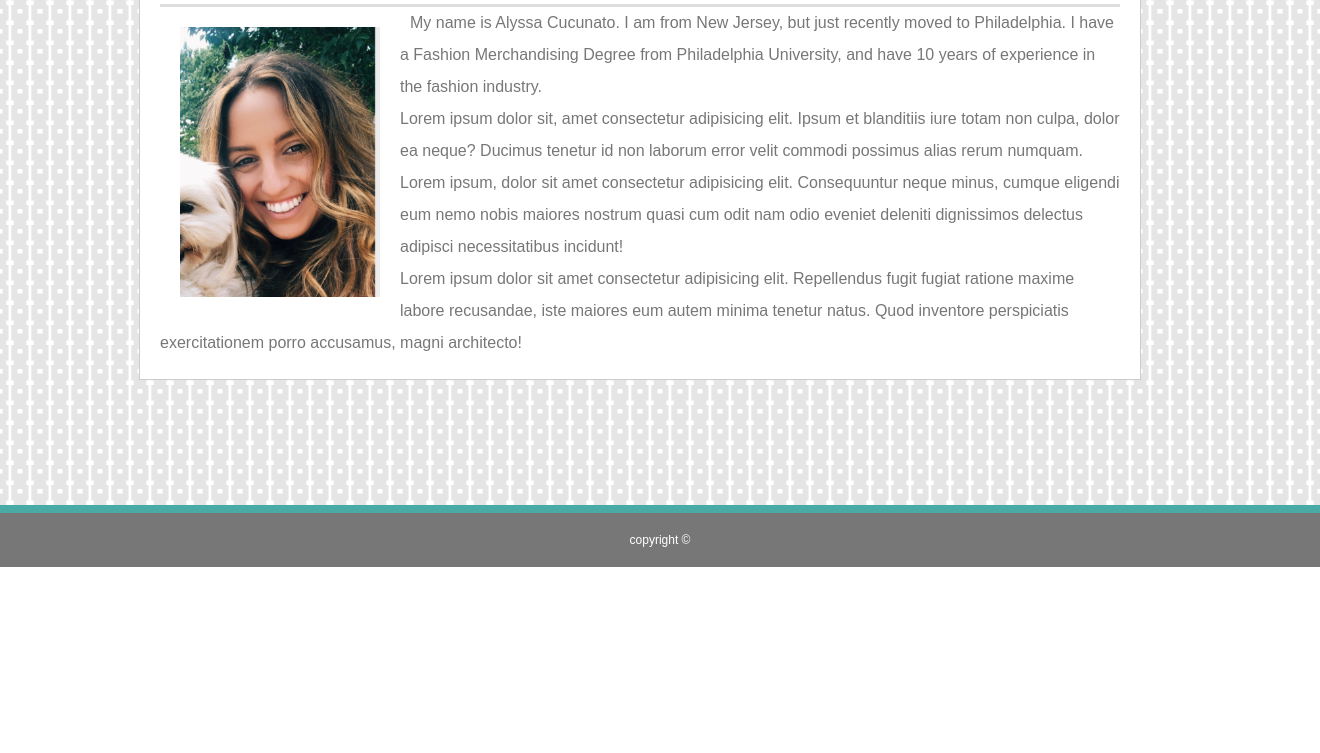
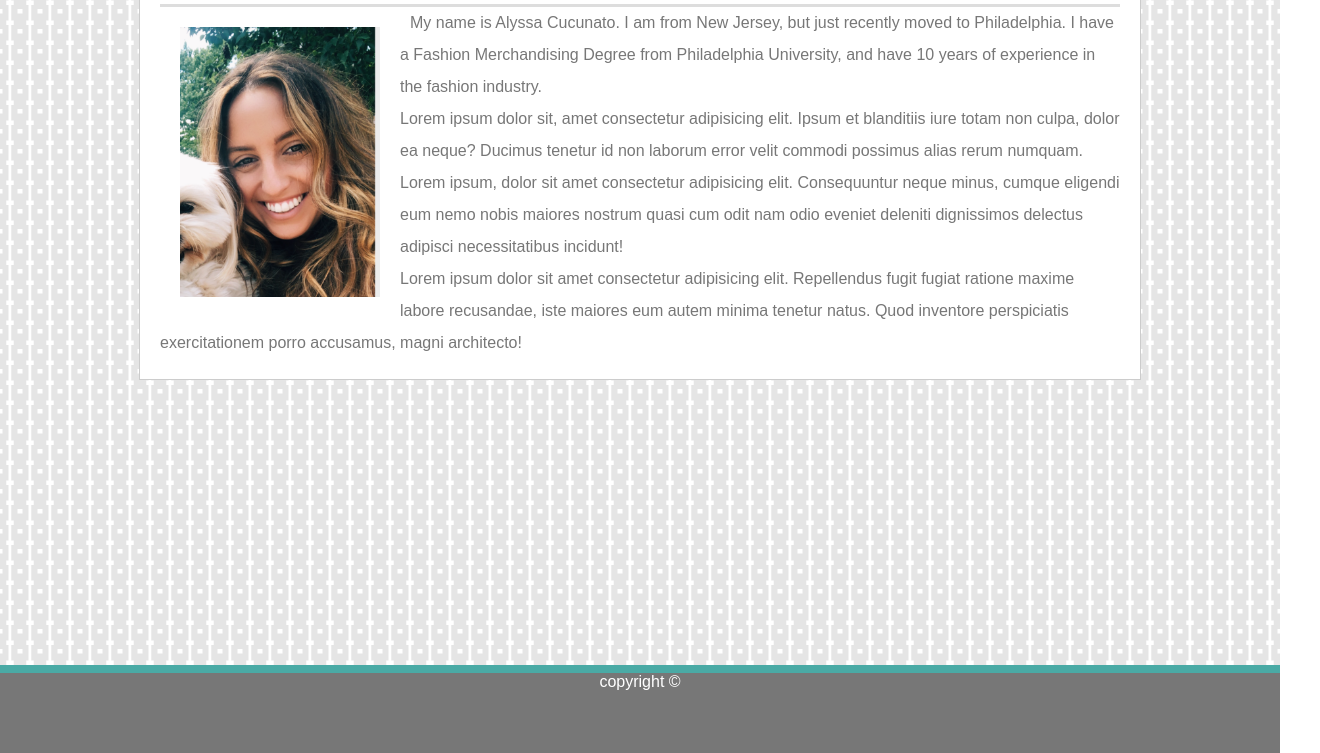
Before and after one commit to acucunato/homework-one, a plain HTML site: page index.html in a window 1280 px wide. Shown: the part 235-988 px from the top of the page, 1320 px wide, since content can reach past the window. Before the commit the page ends 802 px from the top, so only its background shows below. Drawn offline with Linux system fonts and the light colour scheme.

Commit message:
fixed footer

```diff
--- a/assets/css/style.css
+++ b/assets/css/style.css
@@ -227,15 +227,25 @@ h3 {
 
 /* footer */
 
-#footer {
-    position: relative;
-    font-size: 12px;
-    margin-top: 125px;
-    width: 100%;
-    clear: both;
-    text-align: center;
-    padding: 20px;
+.wrapper {
+    min-height: 100%;
+    margin-bottom: -100px;
+}
+
+footer {
+    margin-top: 200px;
     background-color: #777777;
     color: white;
     border-top: 8px solid #4aaaa5;
+    text-align: center;
+    top: 10px;
 }
+
+.wrapper::after {
+    content: "";
+    display: block;
+}
+
+.wrapper::after, footer {
+    height: 80px;
+}
--- a/index.html
+++ b/index.html
@@ -8,6 +8,7 @@
     <link rel="stylesheet" type="text/css" href="assets/css/style.css">
 </head>
 
+<div class="wrapper">
 <!--header container-->
 <div class="header">
     <!--inner header-->
@@ -23,9 +24,9 @@
             <a href="portfolio.html"><li><span>Portfolio</span></li></a>
             <a href="contact.html"><li>Contact</li></a>
             </ul>
-
     </div>
 </div>
+
 
 <br><br><br>
 
@@ -50,11 +51,12 @@
 </div>
 </div>
 
-
+</div>
 <!--footer-->
 
-<footer id="footer"> copyright © </footer>
-
+<footer>
+    copyright ©
+</footer>
 
 </body>
 </html>
```
Also changed, not shown: contact.html (+2 -1 lines), portfolio.html (+5 -3 lines).
